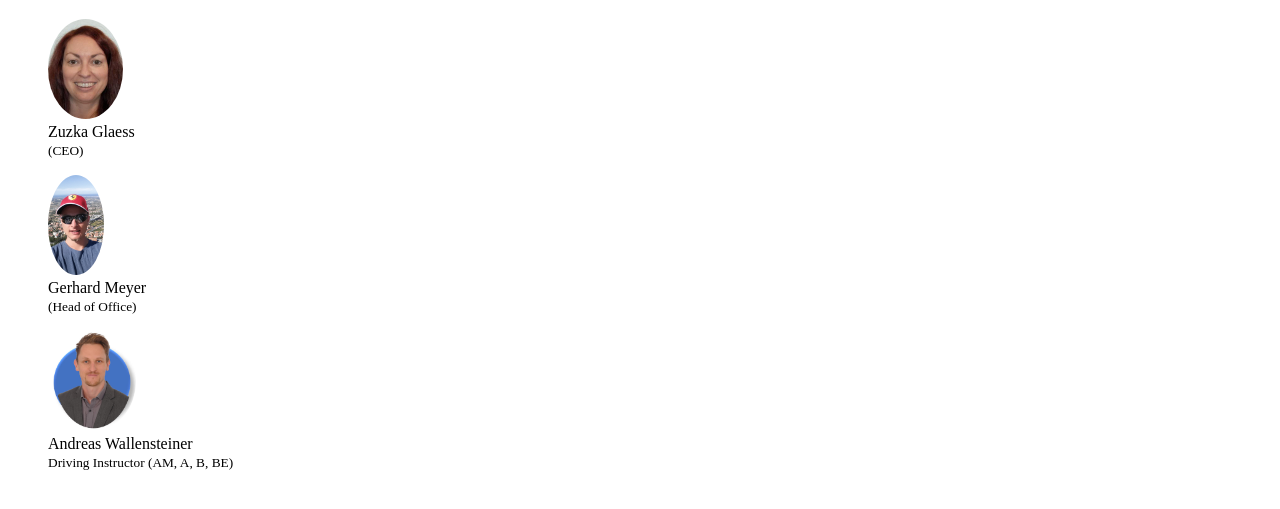
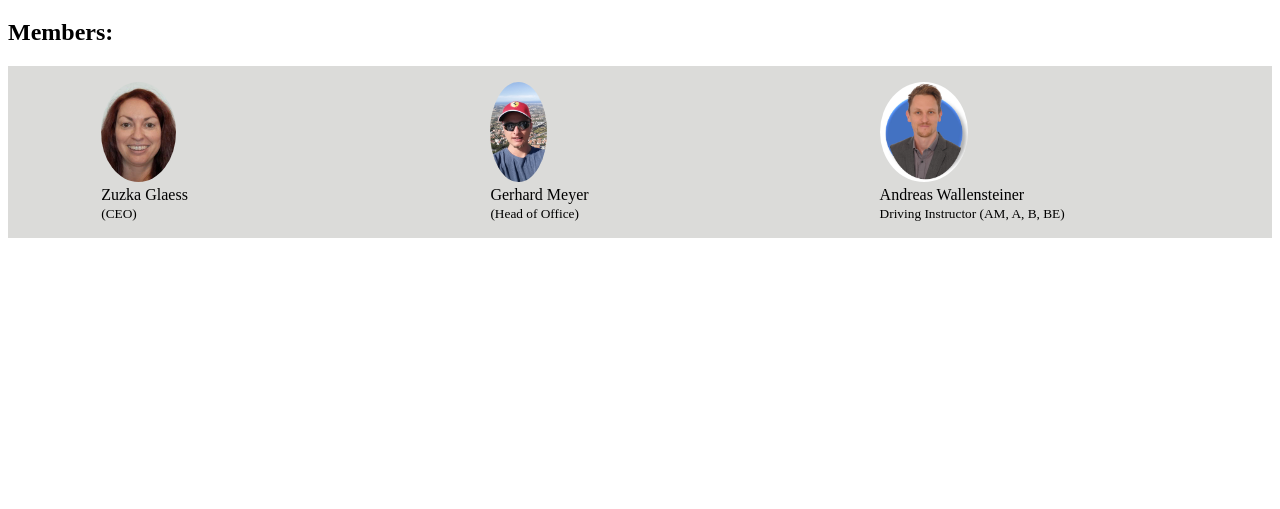
Before and after one commit to Wallensteiner0/BookingApp_Frontend, a plain HTML site: page pages/team.html in a window 1280 px wide. Shown: the part 61-570 px from the top of the page. Drawn offline with Linux system fonts and the light colour scheme.

Commit message:
Team (#40)
* 2.try_update eye-candy team-pictures

* 39 net team pictures next to each other

```diff
--- a/pages/team.html
+++ b/pages/team.html
@@ -12,23 +12,39 @@
             overflow: hidden;       /* Überschüssiges Bild abschneiden */
             object-fit: cover;      /* Das Bild so zuschneiden, dass es den Kreis füllt */
         }
+        div.container {
+            display: flex;
+            justify-content: center;
+            flex-wrap: wrap;
+            gap: 10px;
+            background-color: rgba(170, 170, 164, 0.42);
+        }
+        div.container div {
+            width:30%;
+        }
     </style>
 </head>
+
 <body>
+<h1 class="color-change">Team Members</h1>
+<h2>Members:</h2>
+
 <div class="container">
-    <h1 class="color-change">Team Members</h1>
-    <figure>
+    <div><figure>
         <img src="../src/images/team_zuzka.jpg" alt="Zuzka Glaess">
         <figcaption>Zuzka Glaess<br><small>(CEO)</small></figcaption>
-    </figure>
-    <figure>
+    </figure></div>
+
+    <div><figure>
         <img src="../src/images/team_gerhard.jpg" alt="Gerhard Meyer">
         <figcaption>Gerhard Meyer<br><small>(Head of Office)</small></figcaption>
-    </figure>
-    <figure>
+    </figure></div>
+
+    <div><figure>
         <img src="../src/images/team_andreas.jpg" alt="Andreas Wallensteiner">
         <figcaption>Andreas Wallensteiner<br><small>Driving Instructor (AM, A, B, BE)</small></figcaption>
-    </figure>
+    </figure></div>
 </div>
+
 </body>
 </html>
```
